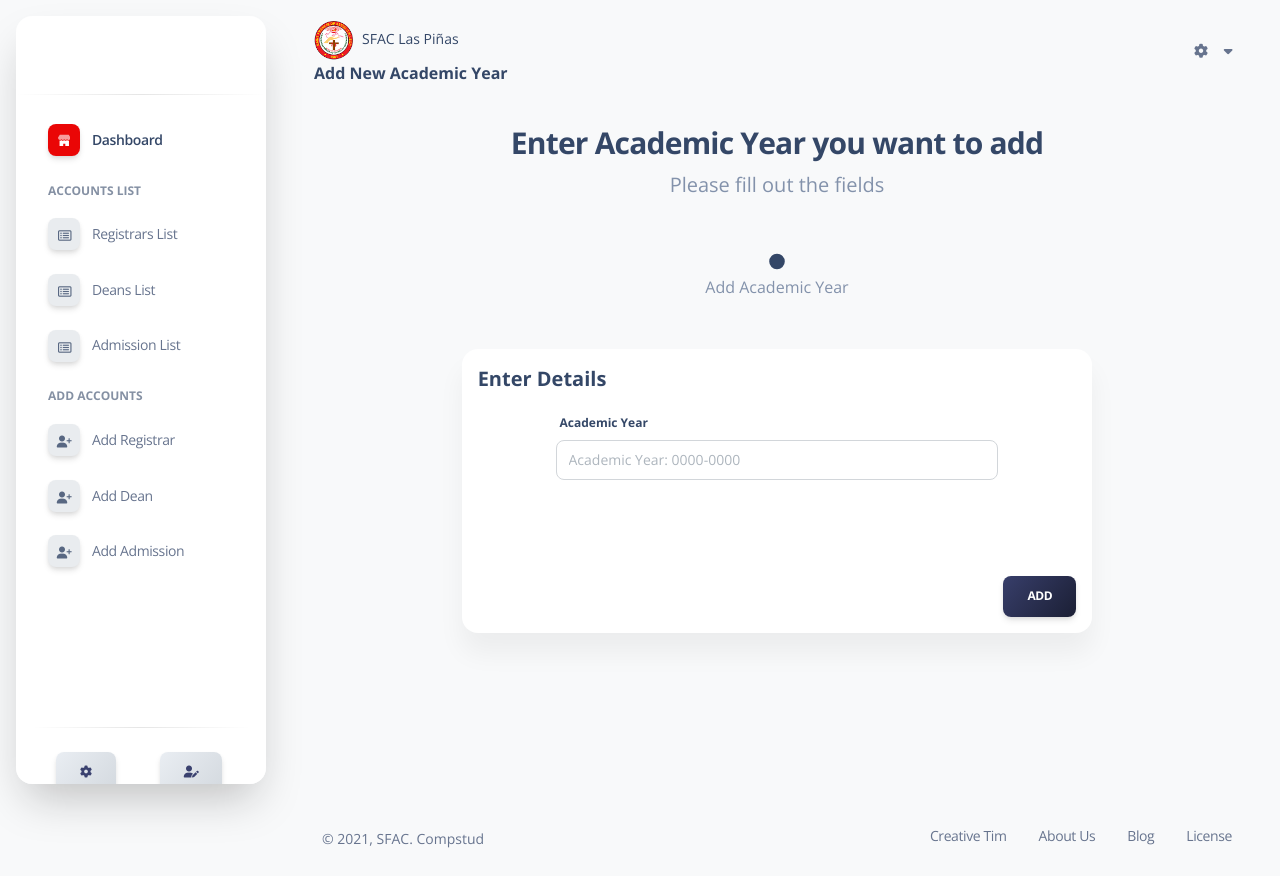
After one commit to Playhard30/speciallp, a PHP site: page /pages/registrar/add.acad.year.php in a window 1280 px wide. The commit adds this page. Run offline with PHP 8.4, Linux system fonts and the light colour scheme; a user stored in the database is signed in; data that the repository does not hold is empty; some libraries are stand-ins or nearby versions.

Commit message:
ACADEMIC YEAR and SEM go brrrrttttttt

```diff
--- a/includes/footer.php
+++ b/includes/footer.php
@@ -52,7 +52,16 @@ if (isset($_SESSION['emptyImg'])) {
     echo '<a class="btn bg-gradient-danger w-100 mb-0 toast-btn" data-target="subjAdded"
     id="autoClickBtn" hidden>
 </a>';
+} elseif (isset($_SESSION['successCalendar'])) {
+    echo '<a class="btn bg-gradient-danger w-100 mb-0 toast-btn" data-target="successCalendar"
+    id="autoClickBtn" hidden>
+</a>';
+} elseif (isset($_SESSION['successYear'])) {
+    echo '<a class="btn bg-gradient-danger w-100 mb-0 toast-btn" data-target="successYear"
+    id="autoClickBtn" hidden>
+</a>';
 }
+
 unset($_SESSION['emptyImg']);
 unset($_SESSION['successImg']);
 unset($_SESSION['successUpdate']);
@@ -66,6 +75,8 @@ unset($_SESSION['fill']);
 unset($_SESSION['fill-Uinfo']);
 unset($_SESSION['subjExisting']);
 unset($_SESSION['subjAdded']);
+unset($_SESSION['successCalendar']);
+unset($_SESSION['successYear']);
 
 
 ?>
@@ -233,6 +244,30 @@ unset($_SESSION['subjAdded']);
             You've successfull added a subject.
         </div>
     </div>
+    <div class="toast fade hide p-2 bg-white" role="alert" aria-live="assertive" id="successCalendar" aria-atomic="true">
+        <div class="toast-header border-0">
+            <i class="ni ni-check-bold text-success me-2"></i>
+            <span class="me-auto font-weight-bold">Calendar Updated!</span>
+            <small class="text-body"></small>
+            <i class="fas fa-times text-md ms-3 cursor-pointer" data-bs-dismiss="toast" aria-label="Close"></i>
+        </div>
+        <hr class="horizontal dark m-0">
+        <div class="toast-body">
+            You've successfully updated Academic Calendar!
+        </div>
+    </div>
+    <div class="toast fade hide p-2 bg-white" role="alert" aria-live="assertive" id="successYear" aria-atomic="true">
+        <div class="toast-header border-0">
+            <i class="ni ni-check-bold text-success me-2"></i>
+            <span class="me-auto font-weight-bold">Academic Year Added!</span>
+            <small class="text-body"></small>
+            <i class="fas fa-times text-md ms-3 cursor-pointer" data-bs-dismiss="toast" aria-label="Close"></i>
+        </div>
+        <hr class="horizontal dark m-0">
+        <div class="toast-body">
+            You've successfully added an Academic Year!
+        </div>
+    </div>
 </div>
 <!-- End alert -->
 <footer class="footer pt-3">
--- a/includes/sidebar.php
+++ b/includes/sidebar.php
@@ -359,6 +359,30 @@
                     <span class="nav-link-text ms-1">Add Old Subject</span>
                 </a>
             </li>
+
+            <li class="nav-item mt-3">
+                <h6 class="ps-4 ms-2 text-uppercase text-xs font-weight-bolder opacity-6">SETTINGS</h6>
+            </li>
+
+            <li class="nav-item">
+                <a class="nav-link  " href="../registrar/add.acad.year.php">
+                    <div
+                        class="icon icon-shape icon-sm shadow border-radius-md bg-white text-center me-2 d-flex align-items-center justify-content-center">
+                        <i class="fas fa-user-plus text-dark"></i>
+                    </div>
+                    <span class="nav-link-text ms-1">Add Academic Year</span>
+                </a>
+            </li>
+
+            <li class="nav-item">
+                <a class="nav-link  " href="../registrar/set.acad.calendar.php">
+                    <div
+                        class="icon icon-shape icon-sm shadow border-radius-md bg-white text-center me-2 d-flex align-items-center justify-content-center">
+                        <i class="fas fa-user-plus text-dark"></i>
+                    </div>
+                    <span class="nav-link-text ms-1">Set Academic Calendar</span>
+                </a>
+            </li>
             ';
             }
             ?>
--- /dev/null
+++ b/pages/registrar/add.acad.year.php
@@ -0,0 +1,122 @@
+<?php
+session_start();
+include '../../includes/head.php';
+include '../../includes/session.php';
+?>
+
+<body class="g-sidenav-show  bg-gray-100">
+    <?php include '../../includes/sidebar.php'; ?>
+    <main class="main-content position-relative max-height-vh-100 h-100 mt-1 border-radius-lg ">
+        <!-- Navbar -->
+        <nav class="navbar navbar-main navbar-expand-lg px-0 mx-4 shadow-none border-radius-xl" id="navbarBlur"
+            navbar-scroll="true">
+            <div class="container-fluid py-1 px-3">
+                <nav aria-label="breadcrumb">
+                    <ol class="breadcrumb bg-transparent mb-0 pb-0 pt-1 px-0 me-sm-6 me-5">
+                        <li class="breadcrumb-item text-sm">
+                            <img src="../../assets/img/logos/logo.png" class="navbar-brand-img h-100" alt="main_logo"
+                                style="width: 40px; height: 40px;">
+                        </li>
+                        <li class=" text-sm text-dark mt-2 ms-2" aria-current="page">SFAC Las Piñas</li>
+                    </ol>
+                    <h6 class="font-weight-bolder mb-0">Add New Academic Year</h6>
+                </nav>
+                <?php include '../../includes/navbar.php'; ?>
+                <!-- End Navbar -->
+
+                <div class="container-fluid py-4">
+                    <div class="row">
+                        <div class="col-12">
+                            <div class="text-center">
+                                <h3>Enter Academic Year you want to add</h3>
+                                <h5 class="text-secondary font-weight-normal">Please fill out the fields</h5>
+                            </div>
+                            <div class="multisteps-form mb-5">
+                                <!--progress bar-->
+                                <div class="row">
+                                    <div class="col-12 col-lg-8 mx-auto my-5">
+                                        <div class="multisteps-form__progress">
+                                            <button class="multisteps-form__progress-btn js-active" type="button"
+                                                title="User Info">
+
+                                                <span>Add Academic Year</span>
+                                            </button>
+                                        </div>
+                                    </div>
+                                </div>
+                                <!--form panels-->
+                                <div class="row">
+                                    <div class="col-12 col-lg-8 m-auto">
+                                        <form class="multisteps-form__form mb-8" method="POST"
+                                            enctype="multipart/form-data" action="userData/ctrl.add.acad.year.php">
+                                            <!--single form panel-->
+                                            <div class="card multisteps-form__panel p-3 border-radius-xl bg-white js-active"
+                                                data-animation="FadeIn">
+                                                <h5 class="font-weight-bolder mb-0">Enter Details</h5>
+                                                <div class="multisteps-form__content">
+
+                                                    <div class="row mt-3 justify-content-center">
+                                                        <div class="col-16 col-sm-9 mt-3 mt-sm-0">
+                                                            <label>Academic Year</label>
+                                                            <input class="multisteps-form__input form-control"
+                                                                type="text" placeholder="Academic Year: 0000-0000" name="academic_year"  required/>
+                                                        </div>
+                                                    </div>
+
+                                                    <div class="button-row d-flex mt-7">
+                                                        <button class="btn bg-gradient-dark ms-auto mb-0" type="submit_new"
+                                                            title="Send" name="submit">Add</button>
+                                                    </div>
+                                                </div>
+                                            </div>
+                                            <!--single form panel-->
+                                            <!--single form panel-->
+                                            <!-- <div class="card multisteps-form__panel p-3 border-radius-xl bg-white"
+                                                data-animation="FadeIn">
+                                                <h5 class="font-weight-bolder">Socials</h5>
+                                                <div class="multisteps-form__content">
+                                                    <div class="row mt-3">
+                                                        <div class="col-12">
+                                                            <label>Twitter Handle</label>
+                                                            <input class="multisteps-form__input form-control"
+                                                                type="text" placeholder="@soft" />
+                                                        </div>
+                                                        <div class="col-12 mt-3">
+                                                            <label>Facebook Account</label>
+                                                            <input class="multisteps-form__input form-control"
+                                                                type="text" placeholder="https://..." />
+                                                        </div>
+                                                        <div class="col-12 mt-3">
+                                                            <label>Instagram Account</label>
+                                                            <input class="multisteps-form__input form-control"
+                                                                type="text" placeholder="https://..." />
+                                                        </div>
+                                                    </div>
+                                                    <div class="row">
+                                                        <div class="button-row d-flex mt-4 col-12">
+                                                            <button class="btn bg-gradient-light mb-0 js-btn-prev"
+                                                                type="button" title="Prev">Prev</button>
+                                                            <button
+                                                                class="btn bg-gradient-dark ms-auto mb-0 js-btn-next"
+                                                                type="button" title="Next">Next</button>
+                                                        </div>
+                                                    </div>
+                                                </div>
+                                            </div> -->
+                                            <!--single form panel-->
+                                        </form>
+                                    </div>
+                                </div>
+                            </div>
+                        </div>
+                    </div>
+
+                    <?php include '../../includes/footer.php'; ?>
+                    <!-- End footer -->
+                </div>
+    </main>
+    <!--   Core JS Files   -->
+    <?php include '../../includes/scripts.php'; ?>
+</body>
+
+</html>
```
Also changed, not shown: pages/registrar/set.acad.calendar.php (added, +164 -0 lines), pages/registrar/userData/ctrl.add.acad.year.php (added, +21 -0 lines), pages/registrar/userData/ctrl.update.calendar.php (added, +23 -0 lines).
